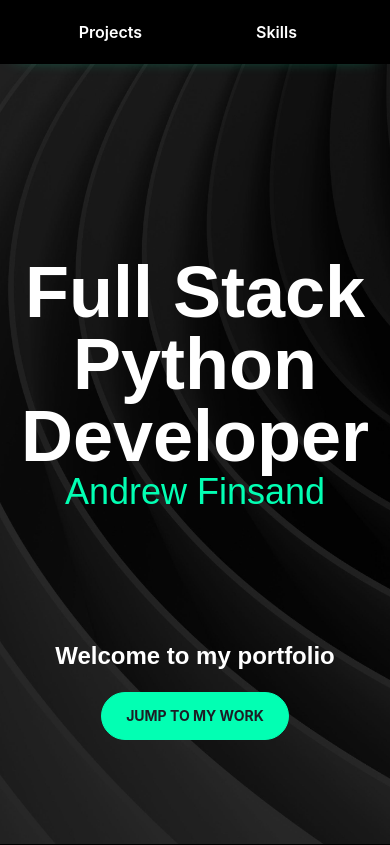
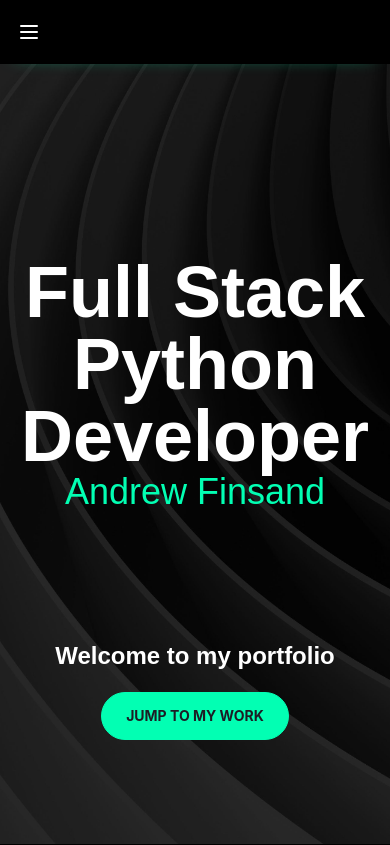
Before and after one commit to andfinsand/andrew-finsand-portfolio, a Next.js app: page / in a window 390 px wide. Shown: the top 845 px of the page. Built offline with nearby package versions, Linux system fonts and the light colour scheme; a web font is replaced by a local one.

Commit message:
Menu nav added for responsiveness.

```diff
--- a/components/Navbar.tsx
+++ b/components/Navbar.tsx
@@ -2,7 +2,53 @@ import React from 'react'
 
 const Navbar = () => {
   return (
-    <div className="flex justify-center fixed w-full h-16 z-[100] bg-black text-white shadow-custom shadow-seagreen">
+    <div className="flex md:justify-center fixed w-screen h-16 z-[100] bg-black text-white shadow-custom shadow-seagreen">
+        {/* Menu Nav */}
+        <div className="dropdown self-center">
+            <label tabIndex={0} className="btn btn-ghost fixed-start md:hidden">
+                <svg
+                    xmlns="http://www.w3.org/2000/svg"
+                    className="w-6 h-6"
+                    fill="none"
+                    viewBox="0 0 24 24"
+                    stroke="currentColor"
+                >
+                    <path
+                        stroke-linecap="round"
+                        stroke-linejoin="round"
+                        stroke-width="2"
+                        d="M4 6h16M4 12h16M4 18h16"
+                    />
+                </svg>
+            </label>
+            <ul
+                tabIndex={0}
+                className="dropdown-content menu rounded-box menu-compact mt-3 w-52 bg-neutral-content p-2 text-neutral shadow"
+            >
+                <li>
+                    <a data-scroll="about" href="/#about">
+                        About
+                    </a>
+                </li>
+                <li>
+                    <a data-scroll="projects" href="/#projects">
+                        Projects
+                    </a>
+                </li>
+                <li>
+                    <a data-scroll="skills" href="/#skills">
+                        Skills
+                    </a>
+                </li>
+                <li>
+                    <a data-scroll="contact" href="/#contact">
+                        Contact
+                    </a>
+                </li>
+            </ul>
+        </div>
+        {/* Horizontal Nav */}
+        <div className="flex invisible md:visible">
             <div className="self-center">
                 <a data-scroll="about" href="/#about" className="btn btn-ghost normal-case text-base mx-10 hover:text-seagreen">About</a>
             </div>
@@ -16,6 +62,7 @@ const Navbar = () => {
                 <a data-scroll="contact" href="/#contact" className="btn btn-ghost normal-case text-base mx-10 hover:text-seagreen">Contact</a>
             </div>
         </div>
+    </div>
   )
 }
 
```
Lines whose indentation alone changed are shown as unchanged.
